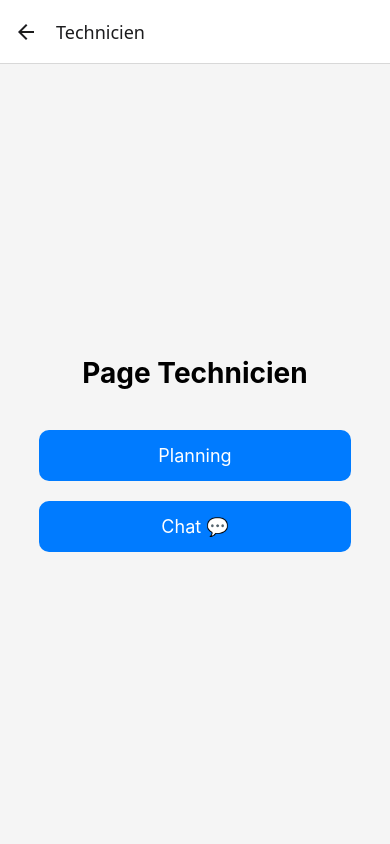
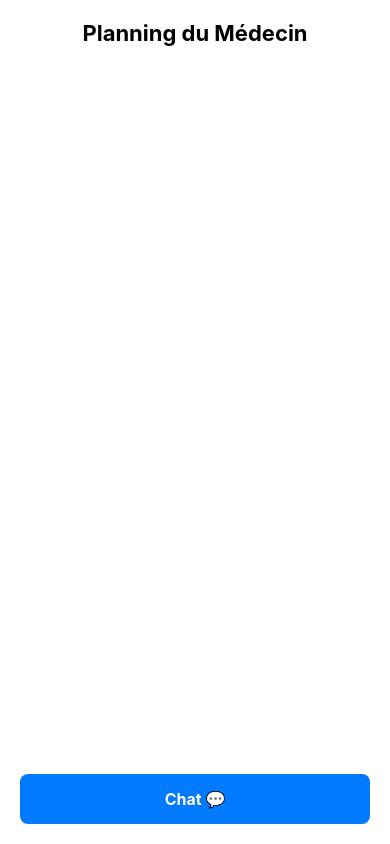
Before and after one commit to bynour1/projet-planni, a React Native app: screen /Technicien in a window 390 px wide. Built offline with nearby package versions, Linux system fonts and the light colour scheme.

Commit message:
Ajout de la tranche 3

```diff
--- a/App.js
+++ b/App.js
@@ -1,28 +1,27 @@
-import { NavigationContainer } from '@react-navigation/native';
-import { createNativeStackNavigator } from '@react-navigation/native-stack';
-import { ParticipantsProvider } from './contexts/ParticipantsContext';
-import AdminScreen from './screens/AdminScreen';
-import MedecinScreen from './screens/MedecinScreen';
-import TechnicienScreen from './screens/TechnicienScreen';
-import WelcomeScreen from './screens/WelcomeScreen';
+// App.js
+import { NavigationContainer } from "@react-navigation/native";
+import { createStackNavigator } from "@react-navigation/stack";
+import React from "react";
 
-const Stack = createNativeStackNavigator();
+import { PlanningProvider } from "./contexts/PlanningContext";
+import MedecinScreen from "./screens/MedecinScreen";
+import TechnicienScreen from "./screens/TechnicienScreen";
+// import PlanningScreen from "./screens/PlanningScreen";   // si tu en as besoin
+// import ChatScreen from "./screens/ChatScreen";           // si tu en as besoin
+
+const Stack = createStackNavigator();
 
 export default function App() {
   return (
-    <ParticipantsProvider>
+    <PlanningProvider>
       <NavigationContainer>
-        <Stack.Navigator initialRouteName="Welcome">
-          <Stack.Screen
-            name="Welcome"
-            component={WelcomeScreen}
-            options={{ headerShown: false }}
-          />
-          <Stack.Screen name="Admin" component={AdminScreen} />
-          <Stack.Screen name="Medecin" component={MedecinScreen} />
-          <Stack.Screen name="Technicien" component={TechnicienScreen} />
+        <Stack.Navigator screenOptions={{ headerShown: false }}>
+          {/* Ajoute/retire les écrans selon ton besoin */}
+          <Stack.Screen name="MedecinScreen" component={MedecinScreen} />
+          <Stack.Screen name="TechnicienScreen" component={TechnicienScreen} />
+          {/* <Stack.Screen name="AdminScreen" component={AdminScreen} /> */}
         </Stack.Navigator>
       </NavigationContainer>
-    </ParticipantsProvider>
+    </PlanningProvider>
   );
 }
--- /dev/null
+++ b/contexts/PlanningContext.js
@@ -0,0 +1,38 @@
+// contexts/PlanningContext.js
+import React, { createContext, useContext, useMemo, useState } from "react";
+
+export const PlanningContext = createContext(null);
+
+export const PlanningProvider = ({ children }) => {
+  // planning = { Lundi: [{ medecin, technicien, address }], ... }
+  const [planning, setPlanning] = useState({});
+
+  const addPlanning = (day, medecin, technicien, address) => {
+    setPlanning(prev => ({
+      ...prev,
+      [day]: [...(prev[day] || []), { medecin, technicien, address }],
+    }));
+  };
+
+  // (optionnel) pour tester l'affichage : des données par défaut
+  // useEffect(() => {
+  //   addPlanning("Lundi", "Dr. Ali", "Tech Sami", "Rue 1");
+  //   addPlanning("Mardi", "Dr. Amal", "Tech Hatem", "Rue 2");
+  // }, []);
+
+  const value = useMemo(() => ({ planning, addPlanning }), [planning]);
+
+  return (
+    <PlanningContext.Provider value={value}>
+      {children}
+    </PlanningContext.Provider>
+  );
+};
+
+export const usePlanning = () => {
+  const ctx = useContext(PlanningContext);
+  if (!ctx) {
+    throw new Error("usePlanning doit être utilisé à l’intérieur d’un PlanningProvider");
+  }
+  return ctx;
+};
--- a/screens/AdminScreen.js
+++ b/screens/AdminScreen.js
@@ -14,11 +14,17 @@ const AdminScreen = ({ navigation }) => {
         </TouchableOpacity>
 
         <TouchableOpacity
-  style={styles.button}
-  onPress={() => navigation.navigate('PlanningScreen')}
->
-  <Text style={styles.buttonText}>Gérer les plannings</Text>
-</TouchableOpacity>
+          style={styles.button}
+          onPress={() => navigation.navigate('PlanningManagement')}
+        >
+          <Text style={styles.buttonText}>Gérer les plannings</Text>
+        </TouchableOpacity>
+        <TouchableOpacity
+          style={styles.button}
+          onPress={() => navigation.navigate('PlanningScreen')}
+        >
+          <Text style={styles.buttonText}>Gérer les plannings</Text>
+        </TouchableOpacity>
 
 
         <TouchableOpacity
--- a/screens/MedecinScreen.js
+++ b/screens/MedecinScreen.js
@@ -1,18 +1,29 @@
-import { StyleSheet, Text, TouchableOpacity, View } from 'react-native';
+import { FlatList, StyleSheet, Text, TouchableOpacity, View } from "react-native";
+import { usePlanning } from "../contexts/PlanningContext";
 
-const MedecinScreen = ({ navigation }) => {
+export default function MedecinScreen({ navigation }) {
+  const { planning } = usePlanning();
+  const jours = Object.keys(planning);
+
   return (
     <View style={styles.container}>
-      <Text style={styles.title}>Page Médecin</Text>
+      <Text style={styles.title}>Planning du Médecin</Text>
+      <FlatList
+        data={jours}
+        keyExtractor={(item) => item}
+        renderItem={({ item }) => (
+          <View style={styles.dayContainer}>
+            <Text style={styles.day}>{item}</Text>
+            {(planning[item] || []).map((ev, idx) => (
+              <Text key={idx} style={styles.event}>
+                Médecin: {ev.medecin}, Technicien: {ev.technicien}, Adresse: {ev.address}
+              </Text>
+            ))}
+          </View>
+        )}
+      />
 
-      <View style={styles.buttonContainer}>
-         <TouchableOpacity
-          style={styles.button}
-          onPress={() => navigation.navigate('Planning')}
-        >
-          <Text style={styles.buttonText}>planning</Text>
-        </TouchableOpacity>
-
+      {/* Bouton Chat */}
       <TouchableOpacity
         style={styles.button}
         onPress={() => navigation.navigate('Chat')}
@@ -20,37 +31,21 @@ const MedecinScreen = ({ navigation }) => {
         <Text style={styles.buttonText}>Chat 💬</Text>
       </TouchableOpacity>
     </View>
-    </View>
   );
-};
+}
 
 const styles = StyleSheet.create({
-  container: {
-    flex: 1,
-    justifyContent: 'center',
-    alignItems: 'center',
-    backgroundColor: '#f5f5f5',
+  container: { flex: 1, padding: 20, backgroundColor: "#fff" },
+  title: { fontSize: 22, fontWeight: "bold", marginBottom: 20, textAlign: "center" },
+  dayContainer: { marginBottom: 15, padding: 10, backgroundColor: "#f5f5f5", borderRadius: 8 },
+  day: { fontSize: 18, fontWeight: "bold" },
+  event: { marginLeft: 10, fontSize: 16, color: "#333" },
+  button: {
+    backgroundColor: "#007AFF",
+    padding: 15,
+    borderRadius: 8,
+    alignItems: "center",
+    marginTop: 20,
   },
-  title: {
-    fontSize: 28,
-    fontWeight: 'bold',
-    marginBottom: 40,
-  },
-  buttonContainer: {
-    width: '80%',
-    gap: 20,
-  },
-  button: {
-    backgroundColor: '#007bff',
-    paddingVertical: 15,
-    paddingHorizontal: 20,
-    borderRadius: 10,
-    alignItems: 'center',
-  },
-  buttonText: {
-    color: '#fff',
-    fontSize: 18,
-  },
+  buttonText: { color: "#fff", fontSize: 16, fontWeight: "bold" },
 });
-
-export default MedecinScreen;
--- a/screens/TechnicienScreen.js
+++ b/screens/TechnicienScreen.js
@@ -1,18 +1,30 @@
-import { StyleSheet, Text, TouchableOpacity, View } from 'react-native';
+import { FlatList, StyleSheet, Text, TouchableOpacity, View } from "react-native";
+import { usePlanning } from "../contexts/PlanningContext";
 
-const TechnicienScreen = ({ navigation }) => {
+export default function TechnicienScreen({ navigation }) {
+  const { planning } = usePlanning();
+  const jours = Object.keys(planning);
+
   return (
     <View style={styles.container}>
-      <Text style={styles.title}>Page Technicien</Text>
+      <Text style={styles.title}>Planning du Technicien</Text>
 
-      <View style={styles.buttonContainer}>
-        <TouchableOpacity
-          style={styles.button}
-          onPress={() => navigation.navigate('PlanningManagement')}
-        >
-          <Text style={styles.buttonText}>Planning</Text>
-        </TouchableOpacity>
+      <FlatList
+        data={jours}
+        keyExtractor={(item) => item}
+        renderItem={({ item }) => (
+          <View style={styles.dayContainer}>
+            <Text style={styles.day}>{item}</Text>
+            {(planning[item] || []).map((ev, idx) => (
+              <Text key={idx} style={styles.event}>
+                Médecin: {ev.medecin}, Technicien: {ev.technicien}, Adresse: {ev.address}
+              </Text>
+            ))}
+          </View>
+        )}
+      />
 
+      {/* Bouton Chat */}
       <TouchableOpacity
         style={styles.button}
         onPress={() => navigation.navigate('Chat')}
@@ -20,37 +32,21 @@ const TechnicienScreen = ({ navigation }) => {
         <Text style={styles.buttonText}>Chat 💬</Text>
       </TouchableOpacity>
     </View>
-    </View>
   );
-};
+}
 
 const styles = StyleSheet.create({
-  container: {
-    flex: 1,
-    justifyContent: 'center',
-    alignItems: 'center',
-    backgroundColor: '#f5f5f5',
+  container: { flex: 1, padding: 20, backgroundColor: "#fff" },
+  title: { fontSize: 22, fontWeight: "bold", marginBottom: 20, textAlign: "center" },
+  dayContainer: { marginBottom: 15, padding: 10, backgroundColor: "#f5f5f5", borderRadius: 8 },
+  day: { fontSize: 18, fontWeight: "bold" },
+  event: { marginLeft: 10, fontSize: 16, color: "#333" },
+  button: {
+    backgroundColor: "#007AFF",
+    padding: 15,
+    borderRadius: 8,
+    alignItems: "center",
+    marginTop: 20,
   },
-  title: {
-    fontSize: 28,
-    fontWeight: 'bold',
-    marginBottom: 40,
-  },
-  buttonContainer: {
-    width: '80%',
-    gap: 20,
-  },
-  button: {
-    backgroundColor: '#007bff',
-    paddingVertical: 15,
-    paddingHorizontal: 20,
-    borderRadius: 10,
-    alignItems: 'center',
-  },
-  buttonText: {
-    color: '#fff',
-    fontSize: 18,
-  },
+  buttonText: { color: "#fff", fontSize: 16, fontWeight: "bold" },
 });
-
-export default TechnicienScreen;
--- a/screens/WelcomeScreen.js
+++ b/screens/WelcomeScreen.js
@@ -3,7 +3,11 @@ import { Image, StyleSheet, Text, TouchableOpacity, View } from 'react-native';
 export default function WelcomeScreen({ navigation }) {
   return (
     <View style={styles.container}>
-      <Image source={require('../assets/images/icon.png')} style={styles.logo} />
+      <Image
+        source={require('../assets/images/icon.png')}
+        style={styles.logo}
+        resizeMode="contain"
+      />
       <Text style={styles.title}>Bienvenue</Text>
 
       <TouchableOpacity style={styles.button} onPress={() => navigation.navigate('Medecin')}>
```
Also changed, not shown: app/index.jsx (+9 -10 lines), package.json (+5 -2 lines), screens/AdminPlanningScreen.js (added, +69 -0 lines), screens/PlanningScreen.js (+23 -39 lines), tsconfig.json (+5 -4 lines), contexts/ParticipantsContext.js (line endings or trailing spaces), 1 other file (tests, documents, lock files or other folders). Lines whose indentation alone changed are shown as unchanged.
